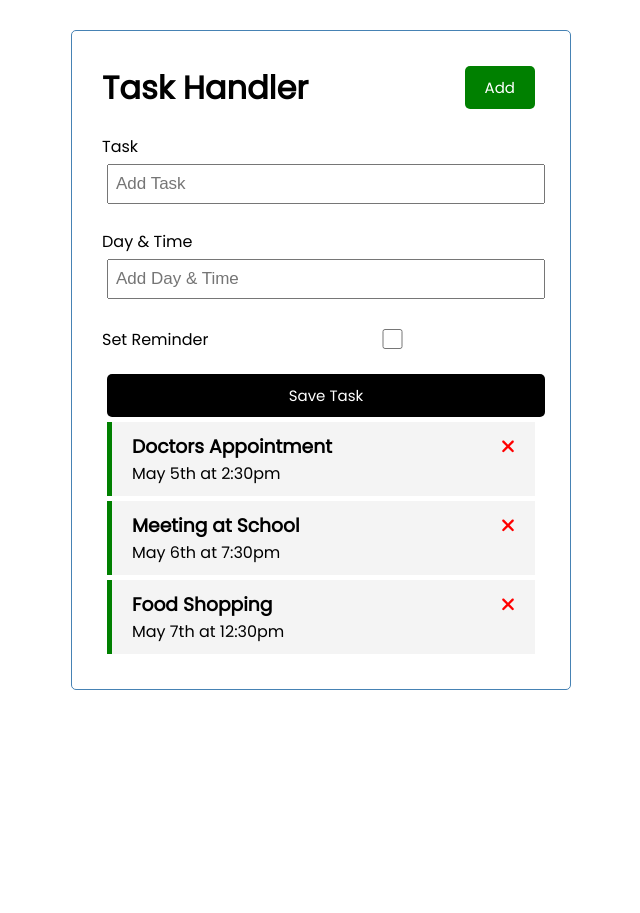
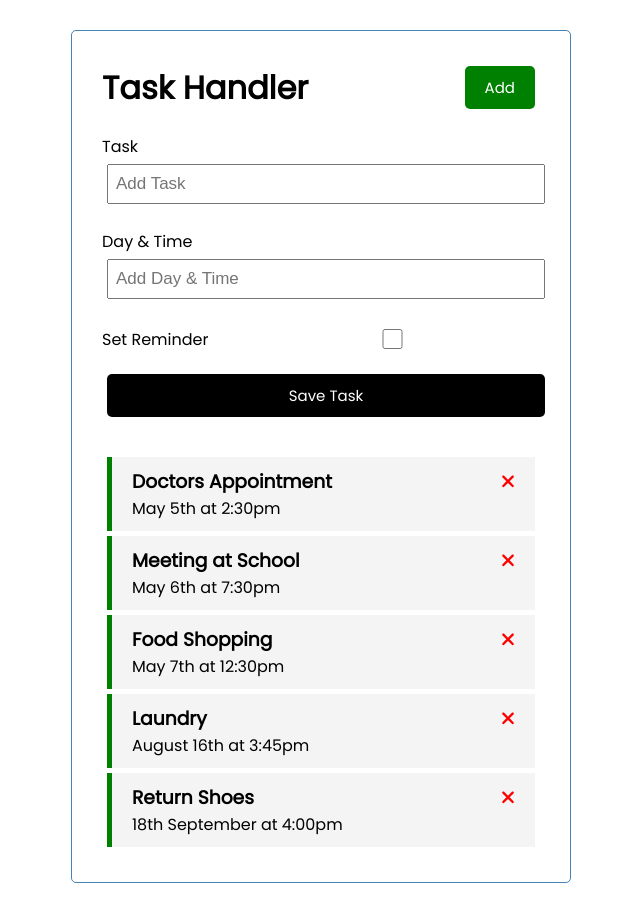
Before and after one commit to kevinclerkin/TaskHandler, an Angular app: page / in a window 1280 px wide. Shown: the whole page, without its empty margins (319-959 px from the left). Before the commit the page ends 800 px from the top, so only its background shows below. Built offline with nearby package versions, Linux system fonts and the light colour scheme; data requests are answered from the project's data file.

Commit message:
Two way binding of add task & submit to db

```diff
--- a/db.json
+++ b/db.json
@@ -17,6 +17,18 @@
       "text": "Food Shopping",
       "day": "May 7th at 12:30pm",
       "reminder": true
+    },
+    {
+      "text": "Laundry",
+      "day": "August 16th at 3:45pm",
+      "reminder": true,
+      "id": 4
+    },
+    {
+      "text": "Return Shoes",
+      "day": "18th September at 4:00pm",
+      "reminder": true,
+      "id": 5
     }
   ]
 }
--- a/src/app/app.module.ts
+++ b/src/app/app.module.ts
@@ -8,6 +8,7 @@
 import { TaskItemComponent } from './components/task-item/task-item.component';
 import { FontAwesomeModule } from '@fortawesome/angular-fontawesome';
 import { AddTaskComponent } from './components/add-task/add-task.component';
+import { FormsModule } from '@angular/forms';
 
 @NgModule({
   declarations: [
@@ -21,7 +22,8 @@
   imports: [
     BrowserModule,
     FontAwesomeModule,
-    HttpClientModule
+    HttpClientModule,
+    FormsModule
   ],
   providers: [],
   bootstrap: [AppComponent]
--- a/src/app/components/add-task/add-task.component.css
+++ b/src/app/components/add-task/add-task.component.css
@@ -1,3 +1,3 @@
 .add-form {
-    margin-bottom: 40 px;
+    margin-bottom: 40px;
 }
--- a/src/app/components/add-task/add-task.component.html
+++ b/src/app/components/add-task/add-task.component.html
@@ -1,15 +1,15 @@
-<form class="add-form">
+<form class="add-form" (ngSubmit)="onSubmit()">
 <div class="form-control">
     <label for="text">Task</label>
-    <input type="text" name="text" id="text" placeholder="Add Task"/>
+    <input type="text" name="text" [(ngModel)]="text" id="text" placeholder="Add Task"/>
 </div>
 <div class="form-control">
     <label for="day">Day & Time</label>
-    <input type="text" name="day" id="day" placeholder="Add Day & Time"/>
+    <input type="text" name="day"[(ngModel)]="day"  id="day" placeholder="Add Day & Time"/>
 </div>
 <div class="form-control form-control-check">
     <label for="reminder">Set Reminder</label>
-    <input type="checkbox" name="reminder" id="reminder"/>
+    <input type="checkbox" name="reminder" [(ngModel)]="reminder" id="reminder"/>
 </div>
 <input type="submit" value="Save Task" class="btn btn-block"/>
 </form>
--- a/src/app/components/add-task/add-task.component.ts
+++ b/src/app/components/add-task/add-task.component.ts
@@ -1,13 +1,41 @@
-import { Component } from '@angular/core';
+import { Component, OnInit, Output, EventEmitter } from '@angular/core';
+import { Task } from 'src/app/Task';
 
 @Component({
   selector: 'app-add-task',
   templateUrl: './add-task.component.html',
   styleUrls: ['./add-task.component.css']
 })
-export class AddTaskComponent {
+export class AddTaskComponent implements OnInit {
+  @Output() onAddTask: EventEmitter<Task> = new EventEmitter();
+
   text!: string;
   day!: string;
   reminder: boolean = false;
 
+
+
+  ngOnInit(): void {
+
+  }
+
+  onSubmit(){
+    if(!this.text){
+      alert('Add a task!');
+      return;
+    }
+
+    const newTask = {
+      text: this.text,
+      day: this.day,
+      reminder: this.reminder
+    };
+
+    this.onAddTask.emit(newTask);
+
+    this.text = '';
+    this.day = '';
+    this.reminder = false;
+  }
+
 }
--- a/src/app/components/tasks/tasks.component.html
+++ b/src/app/components/tasks/tasks.component.html
@@ -1,4 +1,4 @@
-<app-add-task></app-add-task>
+<app-add-task (onAddTask)="addTask($event)"></app-add-task>
 
 <app-task-item
 *ngFor="let task of tasks" [task]="task" (onDeleteTask)="deleteTask(task)"
--- a/src/app/components/tasks/tasks.component.ts
+++ b/src/app/components/tasks/tasks.component.ts
@@ -25,4 +25,9 @@
     task.reminder = !task.reminder;
     this.taskService.updateTaskReminder(task).subscribe();
   }
+
+  addTask(task: Task){
+    this.taskService.addTask(task).subscribe((task) => (this.tasks.push(task)));
+
+  }
 }
--- a/src/app/services/task.service.ts
+++ b/src/app/services/task.service.ts
@@ -31,4 +31,8 @@
     return this.http.put<Task>(url, task, httpOptions);
 
   }
+
+  addTask(task: Task): Observable<Task>{
+    return this.http.post<Task>(this.apiUrl, task, httpOptions)
+  }
 }
```
